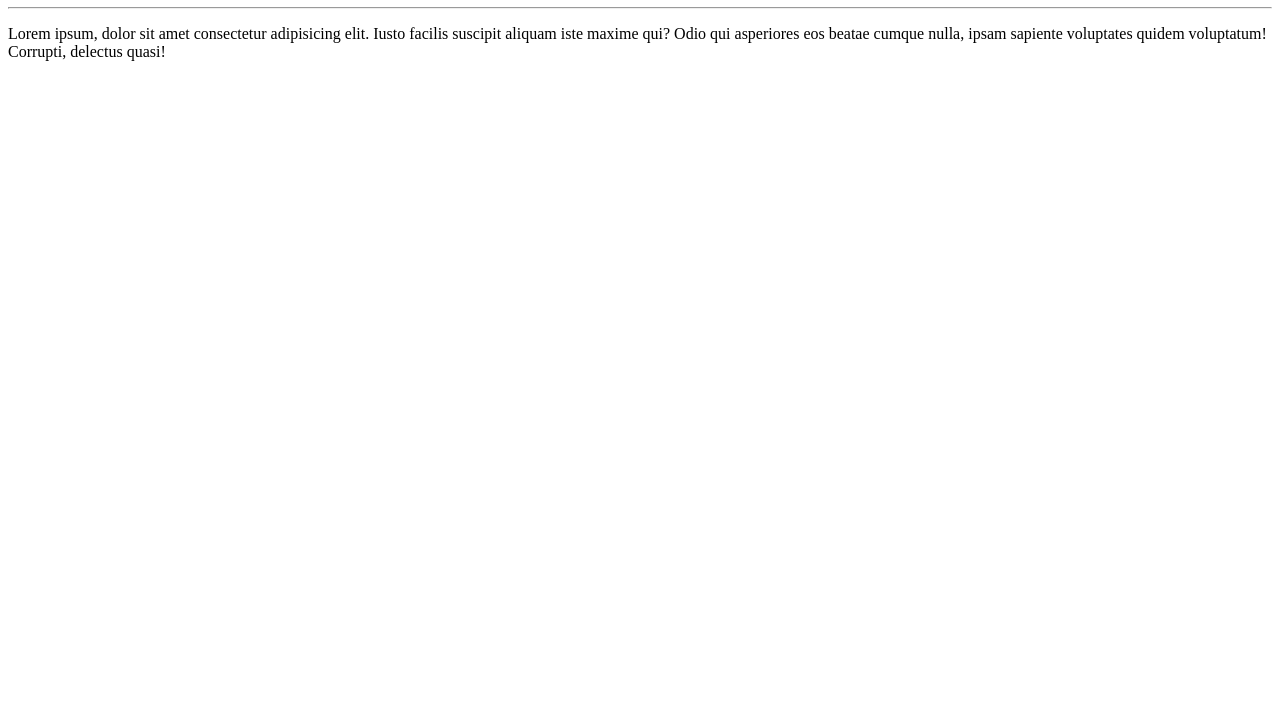
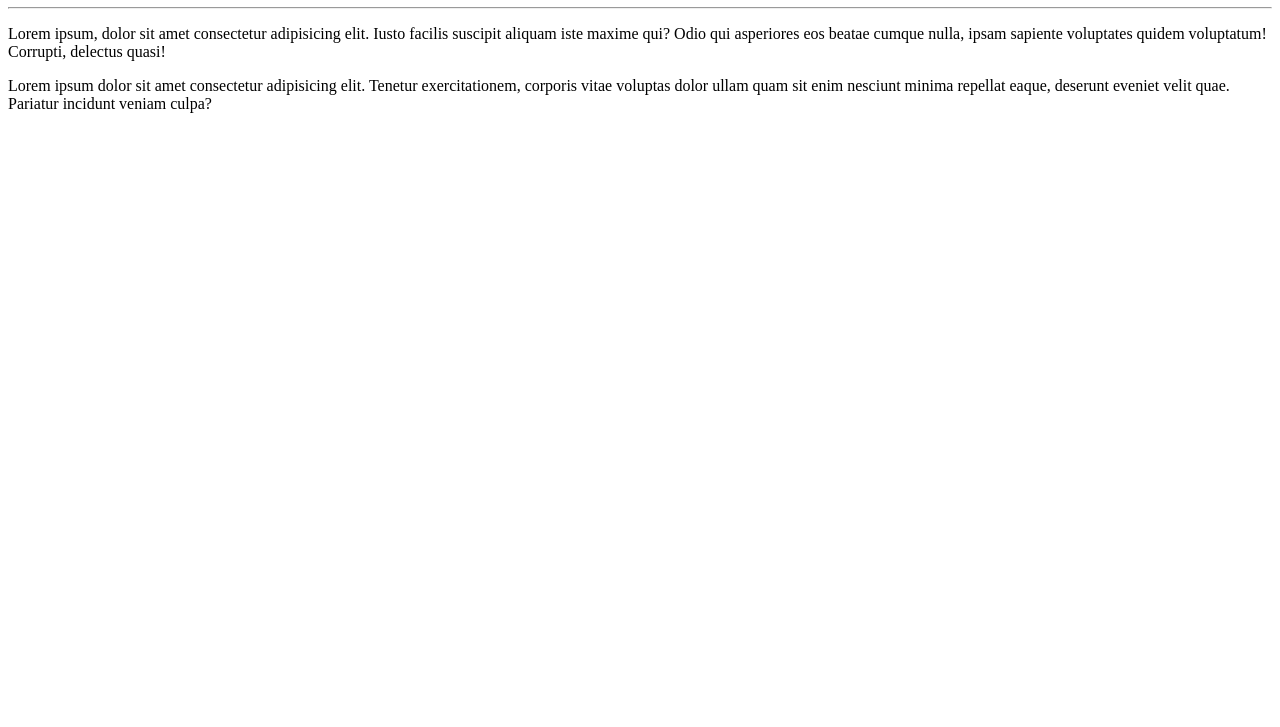
Before and after one commit to Erivaldojelson/My-repository-for-study, a plain HTML site: page New work/Index.html in a window 1280 px wide. Shown: the part 73-800 px from the top of the page. Drawn offline with Linux system fonts and the light colour scheme.

Commit message:
New paragraph

```diff
--- a/New work/Index.html
+++ b/New work/Index.html
@@ -13,5 +13,6 @@
         Iusto facilis suscipit aliquam iste maxime qui?
         Odio qui asperiores eos beatae cumque nulla,
         ipsam sapiente voluptates quidem voluptatum! Corrupti, delectus quasi!</p>
+        <p>Lorem ipsum dolor sit amet consectetur adipisicing elit. Tenetur exercitationem, corporis vitae voluptas dolor ullam quam sit enim nesciunt minima repellat eaque, deserunt eveniet velit quae. Pariatur incidunt veniam culpa?</p>
 </body>
 </html>
```
